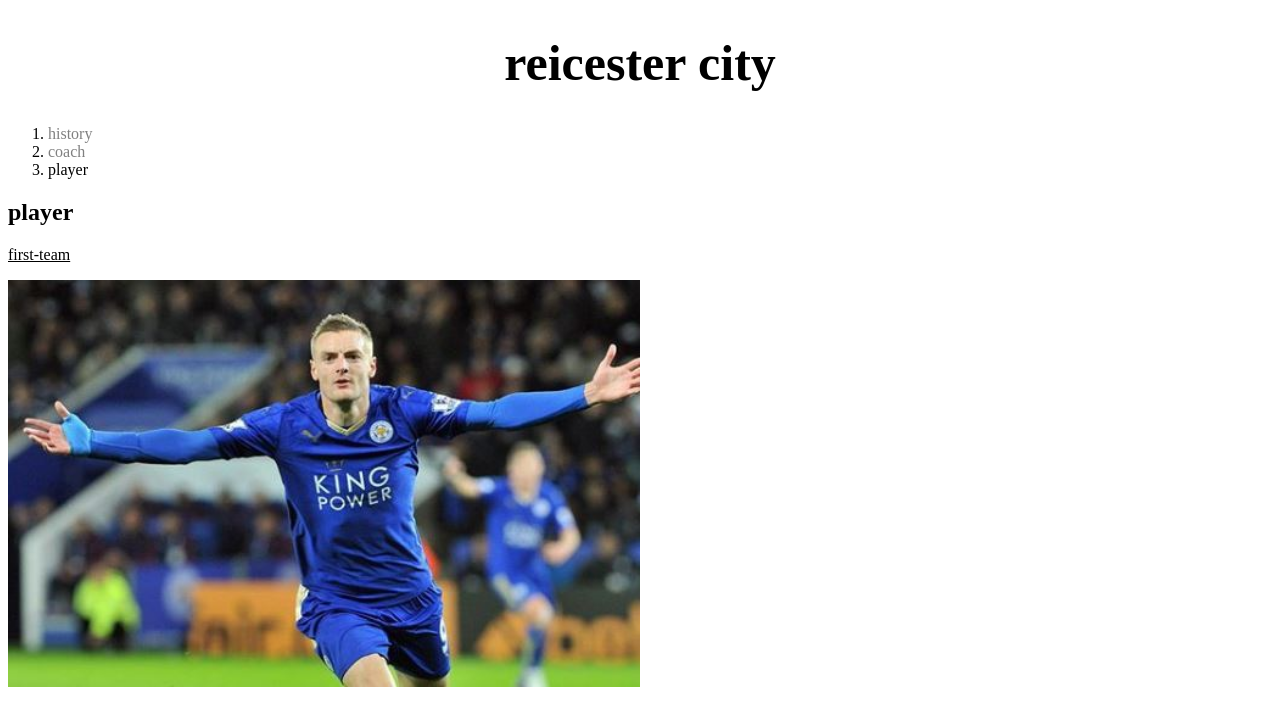
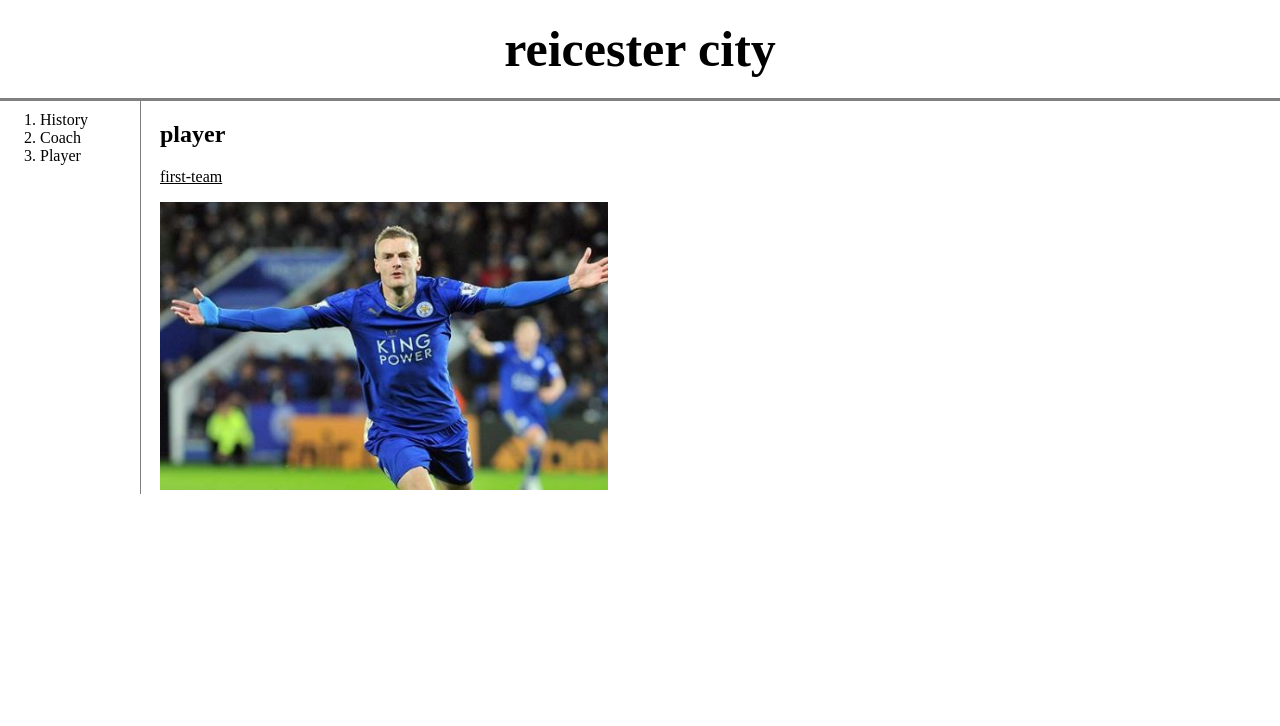
Before and after one commit to aeinil/leicester-city-css, a plain HTML site: page player.html in a window 1280 px wide. Drawn offline with Linux system fonts and the light colour scheme.

Commit message:
그리드 해서 이것도 추가로 만듦

```diff
--- a/player.html
+++ b/player.html
@@ -8,25 +8,44 @@
           color: black;
           text-decoration: none;
       }
-      .saw{
-          color: gray;
-      }
-      .team{text-decoration: underline;}
       h1{
           font-size: 50px;
           text-align: center;
+          border-bottom: solid grey;
+          margin: 0;
+          padding: 20px;
+      }
+      #grid ol{
+          border-right: 1px solid grey;
+          width: 100px;
+          margin: 0;
+          padding-top: 10px;
+      }
+      body{
+          margin: 0;
+      }
+      #grid{
+          display: grid;
+          grid-template-columns: 150px 1fr;
+      }
+      #article{
+          padding-left: 10px;
       }
     </style>
     </head>
 <body>
     <h1><a href="first.html">reicester city</a> </h1>
-    <ol>
-        <li><a href="history.html" class="saw" title="역사">history</a></li>
-        <li><a href="coach.html" class="saw" title="감독">coach</a></li>
-        <li><a href="player.html" title="선수">player</a></li>
-    </ol>
-    <h2>player</h2>
-    <p><a href="https://www.lcfc.com/teams/first-team" target="_blank" title="first-team" class="team">first-team</a></p>
-    <img src="vardy.jpg" width="50%">
+    <div id="grid">
+        <ol>
+            <li><a href="history.html" title="역사">History</a></li>
+            <li><a href="coach.html" title="감독">Coach</a></li>
+            <li><a href="player.html" title="선수">Player</a></li>
+        </ol>
+        <div id=article>
+            <h2>player</h2>
+            <p><a href="https://www.lcfc.com/teams/first-team" target="_blank" title="first-team"><u>first-team</u></a></p>
+            <img src="vardy.jpg" width="40%">
+        </div>
+    </div>
 </body>
 </html>
```
Also changed, not shown: history.html (+35 -1 lines).
